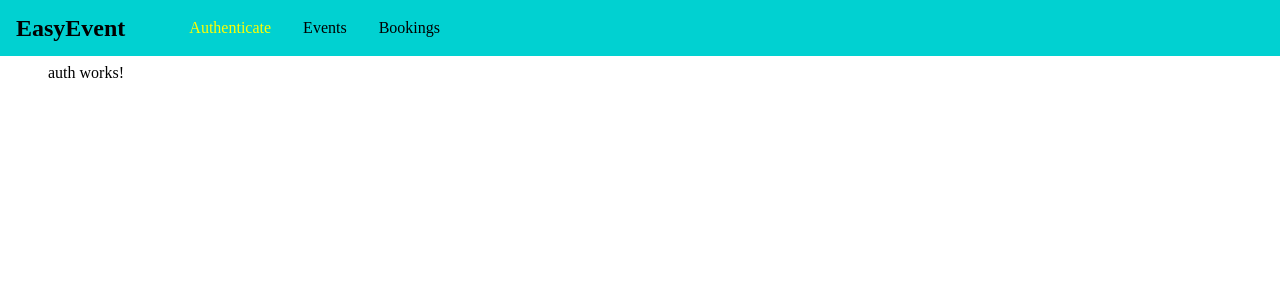
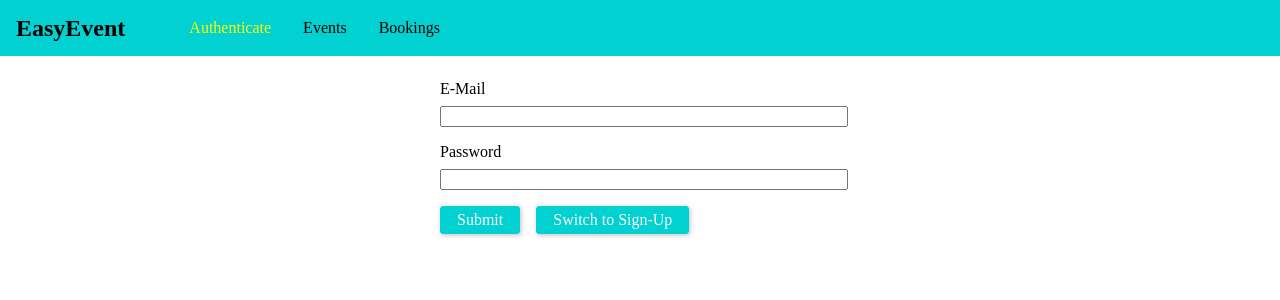
Before and after one commit to shantanoo-desai/graphql-express-node, an Angular app in the folder frontend/: page /auth in a window 1280 px wide. Shown: the top 300 px of the page. Built offline with nearby package versions, Linux system fonts and the light colour scheme.

Commit message:
Authentication Component styling and layout
Signed-off-by: Shantanoo Desai <shantanoo.desai@gmail.com>

```diff
--- a/frontend/src/app/auth/auth.component.css
+++ b/frontend/src/app/auth/auth.component.css
@@ -0,0 +1,37 @@
+.auth-form {
+    width: 25rem;
+    max-width: 80%;
+    margin: 5rem auto;
+}
+
+.form-control label,
+.form-control input {
+    width: 100%;
+    display: block;
+}
+
+.form-control label {
+    margin-bottom: 0.5rem;
+}
+
+.form-actions button {
+    background: #01d1d1;
+    font: inherit;
+    border: 1px solid #01d1d1;
+    border-radius: 3px;
+    padding: 0.25rem 1rem;
+    margin-right: 1rem;
+    box-shadow: 1px 1px 5px rgba(0, 0, 0, 0.26);
+    color: white;
+    cursor: pointer;
+}
+
+.form-control {
+    margin-bottom: 1rem;
+}
+
+.form-actions button:hover,
+.form-actions button:active {
+    background: #01a7a7;
+    border-color: #01a7a7;
+}
--- a/frontend/src/app/auth/auth.component.html
+++ b/frontend/src/app/auth/auth.component.html
@@ -1 +1,15 @@
-<p>auth works!</p>
+<form class="auth-form">
+    <div class="form-control">
+        <label for="email">E-Mail</label>
+        <input type="email" id="email"/>
+    </div>
+    <div class="form-control">
+        <label for="password">Password</label>
+        <input type="password" id="password"/>
+    </div>
+    <div class="form-actions">
+        <button type="submit">Submit</button>
+        <button type="button"> Switch to Sign-Up</button>
+    </div>
+
+</form>
```
